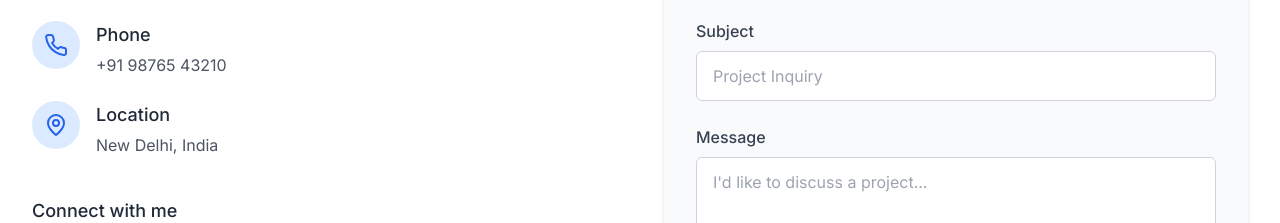
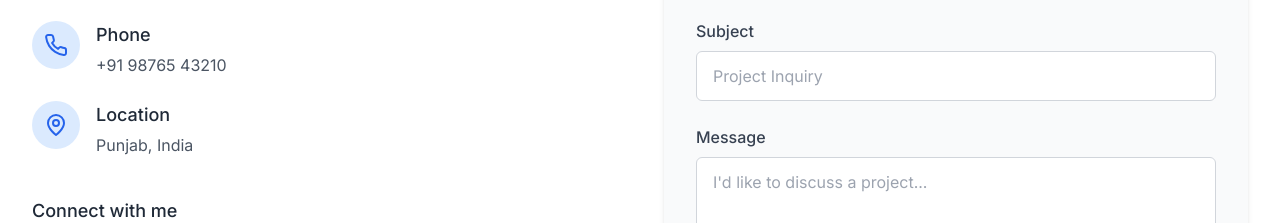
Before and after one commit to anujverma08/Portfolio, a React (Vite) app: page / in a window 1280 px wide. Shown: the part 7160-7383 px from the top of the page. Built offline with nearby package versions, Linux system fonts and the light colour scheme.

Commit message:
modified:   src/sections/Contact.tsx

```diff
--- a/src/sections/Contact.tsx
+++ b/src/sections/Contact.tsx
@@ -133,7 +133,7 @@ const Contact: React.FC = () => {
                     Location
                   </h4>
                   <p className="text-gray-600 dark:text-gray-300">
-                    New Delhi, India
+                    Punjab, India
                   </p>
                 </div>
               </div>
```
